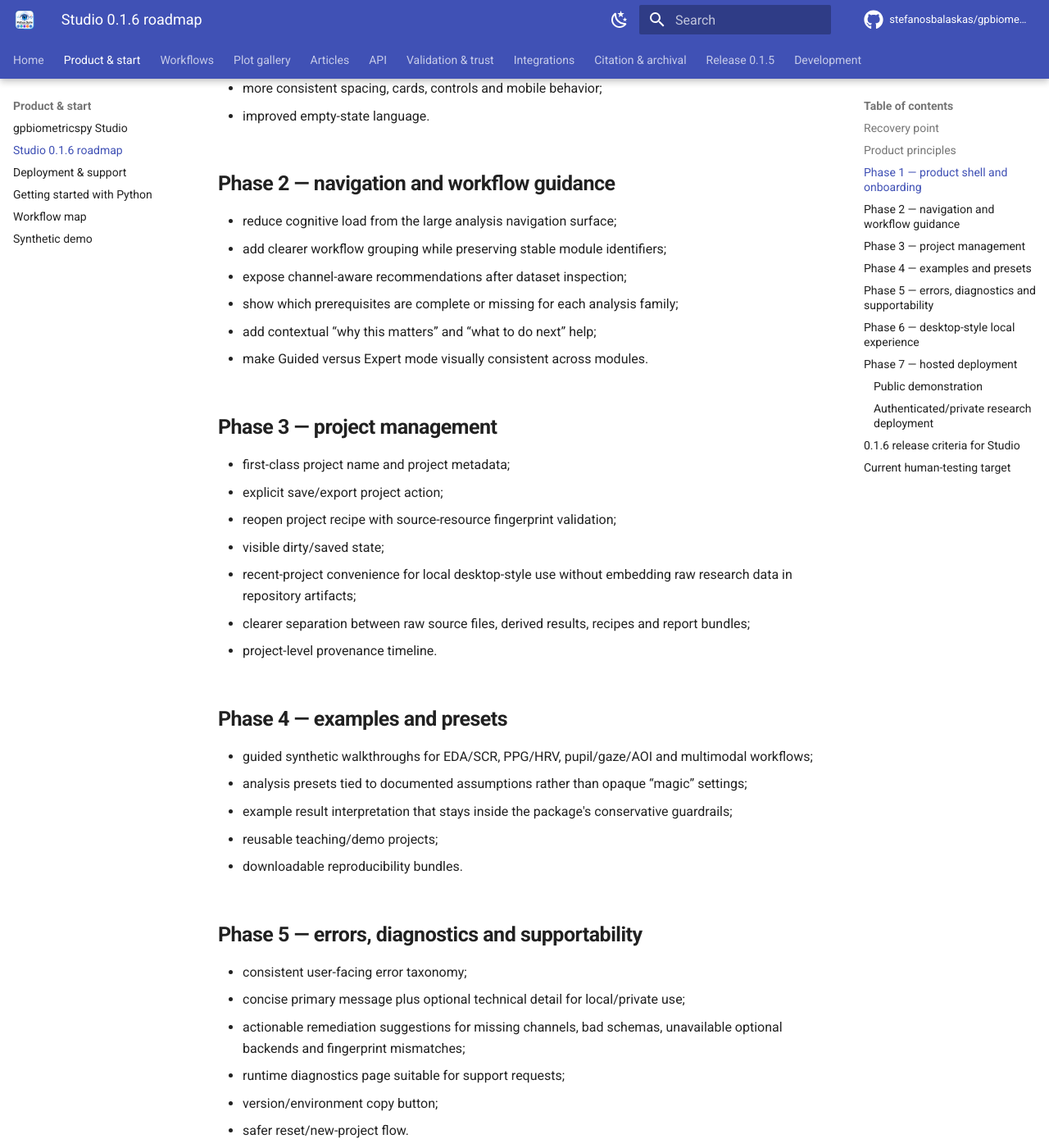
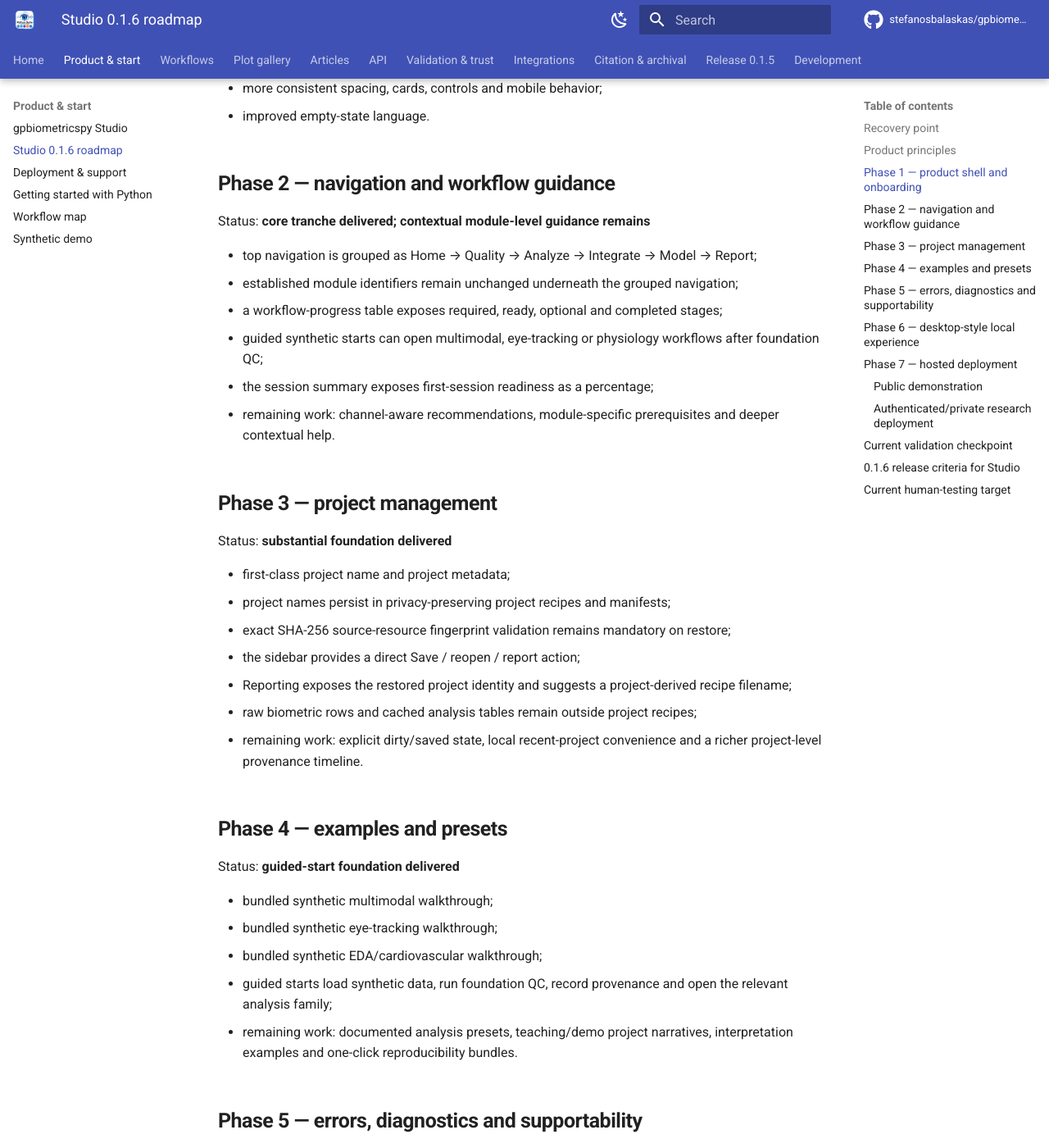
Before and after one commit to stefanosbalaskas/gpbiometricspy, an MkDocs documentation site: the page built from docs/studio-product-roadmap.md, in a window 1280 px wide and 1400 px high, scrolled down 1462 px. Shown: the whole window at 82% size. Built offline with MkDocs 1.6.1 and Material for MkDocs 9.7.7, drawn with Linux system fonts in a browser that asks for light colours; comment, search, counter and statistics services are not loaded; some of the changed text lies outside the part shown.

Commit message:
docs(studio): checkpoint guided product tranche

````diff
--- a/docs/studio-product-roadmap.md
+++ b/docs/studio-product-roadmap.md
@@ -35,7 +35,7 @@ Studio should become easier to use without becoming scientifically opaque.
 
 ## Phase 1 — product shell and onboarding
 
-Status: **in progress**
+Status: **delivered in the current 0.1.6 development branch**
 
 - product-first GitHub landing page;
 - product-first documentation home;
@@ -49,72 +49,93 @@ Status: **in progress**
 
 ## Phase 2 — navigation and workflow guidance
 
-- reduce cognitive load from the large analysis navigation surface;
-- add clearer workflow grouping while preserving stable module identifiers;
-- expose channel-aware recommendations after dataset inspection;
-- show which prerequisites are complete or missing for each analysis family;
-- add contextual “why this matters” and “what to do next” help;
-- make Guided versus Expert mode visually consistent across modules.
+Status: **core tranche delivered; contextual module-level guidance remains**
+
+- top navigation is grouped as Home → Quality → Analyze → Integrate → Model → Report;
+- established module identifiers remain unchanged underneath the grouped navigation;
+- a workflow-progress table exposes required, ready, optional and completed stages;
+- guided synthetic starts can open multimodal, eye-tracking or physiology workflows after foundation QC;
+- the session summary exposes first-session readiness as a percentage;
+- remaining work: channel-aware recommendations, module-specific prerequisites and deeper contextual help.
 
 ## Phase 3 — project management
 
+Status: **substantial foundation delivered**
+
 - first-class project name and project metadata;
-- explicit save/export project action;
-- reopen project recipe with source-resource fingerprint validation;
-- visible dirty/saved state;
-- recent-project convenience for local desktop-style use without embedding raw research data in repository artifacts;
-- clearer separation between raw source files, derived results, recipes and report bundles;
-- project-level provenance timeline.
+- project names persist in privacy-preserving project recipes and manifests;
+- exact SHA-256 source-resource fingerprint validation remains mandatory on restore;
+- the sidebar provides a direct Save / reopen / report action;
+- Reporting exposes the restored project identity and suggests a project-derived recipe filename;
+- raw biometric rows and cached analysis tables remain outside project recipes;
+- remaining work: explicit dirty/saved state, local recent-project convenience and a richer project-level provenance timeline.
 
 ## Phase 4 — examples and presets
 
-- guided synthetic walkthroughs for EDA/SCR, PPG/HRV, pupil/gaze/AOI and multimodal workflows;
-- analysis presets tied to documented assumptions rather than opaque “magic” settings;
-- example result interpretation that stays inside the package's conservative guardrails;
-- reusable teaching/demo projects;
-- downloadable reproducibility bundles.
+Status: **guided-start foundation delivered**
+
+- bundled synthetic multimodal walkthrough;
+- bundled synthetic eye-tracking walkthrough;
+- bundled synthetic EDA/cardiovascular walkthrough;
+- guided starts load synthetic data, run foundation QC, record provenance and open the relevant analysis family;
+- remaining work: documented analysis presets, teaching/demo project narratives, interpretation examples and one-click reproducibility bundles.
 
 ## Phase 5 — errors, diagnostics and supportability
 
-- consistent user-facing error taxonomy;
-- concise primary message plus optional technical detail for local/private use;
-- actionable remediation suggestions for missing channels, bad schemas, unavailable optional backends and fingerprint mismatches;
-- runtime diagnostics page suitable for support requests;
-- version/environment copy button;
-- safer reset/new-project flow.
+Status: **diagnostic foundation delivered**
+
+- a privacy-safe Studio Doctor checks the Shiny dependency, packaged application/CSS assets, runtime mode and loopback binding;
+- `gpbiometricspy-studio-doctor` provides concise human-readable diagnostics;
+- `gpbiometricspy-studio-doctor --json` provides machine-readable support output;
+- diagnostics do not inspect raw biometric samples or transmit support information;
+- public-demo error sanitization remains fail-closed;
+- remaining work: module-level remediation suggestions, a richer error taxonomy and optional local/private technical-detail disclosure.
 
 ## Phase 6 — desktop-style local experience
 
-Candidate path:
+Status: **browser-backed local launcher delivered as the intermediate product surface**
 
-- retain Shiny for Python as the application engine;
-- provide a launcher that starts the local server, chooses an available loopback port and opens the application automatically;
-- evaluate packaging approaches such as PyInstaller/Nuitka plus a lightweight local webview only after installed-wheel behavior is stable;
-- avoid introducing a second scientific runtime;
-- sign/package desktop installers only after reproducible build and update policies are defined.
-
-A browser-backed local launcher is acceptable as an intermediate product step; a native-window wrapper should be treated as packaging, not as a rewrite of the application.
+- Shiny for Python remains the single application engine;
+- `gpbiometricspy-studio-desktop` chooses an available loopback port and opens Studio automatically;
+- `--no-browser` supports manual/browser-managed startup and troubleshooting;
+- next packaging evaluation: PyInstaller/Nuitka and, only if justified, a lightweight local webview;
+- a native-window wrapper remains packaging rather than a scientific-runtime rewrite;
+- signed installers wait until reproducible build/update policies are defined.
 
 ## Phase 7 — hosted deployment
+
+Status: **deployment boundary documented; production hosting remains future work**
 
 ### Public demonstration
 
 - synthetic-only;
 - no participant-data upload controls;
 - sanitized error details;
-- clear demo banner and privacy boundary;
+- clear demo/privacy boundary;
 - representative guided workflows;
-- production health checks and browser regression tests.
+- production health checks, resource limits and browser regression tests remain release/deployment gates.
 
 ### Authenticated/private research deployment
 
-- authentication and authorization;
-- explicit storage and retention policy;
-- logging/audit controls;
-- upload-size and file-type controls;
-- secrets/configuration management;
-- backup and disaster-recovery policy;
-- institution-appropriate data governance.
+- authentication and authorization are deployment-layer responsibilities, not implicit Studio features;
+- storage, retention, encryption, logging/audit, upload limits, secrets and disaster recovery must be defined before research-data upload is enabled;
+- the documentation explicitly warns against presenting an anonymous public deployment as a participant-data service.
+
+See [Studio deployment and support](studio-deployment.md) for the current operational boundary.
+
+## Current validation checkpoint
+
+The guided-product tranche was applied through a fail-closed helper that committed only after all of the following succeeded:
+
+- Studio source compilation;
+- focused product-services and Studio Doctor tests;
+- reporting/reproducibility regression tests;
+- desktop-launcher and CLI regression tests;
+- production-hardening regression tests;
+- `studio.app` import validation;
+- strict MkDocs build.
+
+The helper removed itself after the validated commit. Full pull-request CI is then required on a normal user-authored checkpoint before the tranche is considered merge-ready.
 
 ## 0.1.6 release criteria for Studio
 
@@ -124,7 +145,7 @@ Before calling Studio `0.1.6` product-polished, require at minimum:
 - Studio smoke, Chromium E2E and production/distribution gates remain green;
 - no regression in public synthetic fail-closed behavior;
 - Windows local launch instructions tested on a clean environment;
-- onboarding path tested by a human from install → demo → QC → analysis → report;
+- onboarding path tested by a human from install → guided demo → QC → analysis → report;
 - keyboard and narrow-viewport browser checks remain green;
 - project/replay fingerprint guards remain fail-closed;
 - documentation reflects the actual installed behavior;
@@ -132,17 +153,18 @@ Before calling Studio `0.1.6` product-polished, require at minimum:
 
 ## Current human-testing target
 
-The immediate target is the **first-session experience**:
+The immediate target is now the **guided first-session experience**:
 
 ```text
 install
+  → run Studio Doctor
   → launch
-  → load synthetic demo
-  → understand project readiness
-  → run foundation QC
-  → choose a signal workflow
+  → choose a guided synthetic walkthrough
+  → see foundation QC complete
+  → continue in the relevant analysis family
   → inspect a result
-  → reach Reporting & Reproducibility
+  → Save / reopen / report
+  → export a privacy-preserving project recipe
 ```
 
-Usability findings from that path should drive the next tranche before desktop packaging or broader deployment work expands further.
+Usability findings from that path should drive the remaining presets, project-state polish and packaging work before a non-development `0.1.6` release.
````
